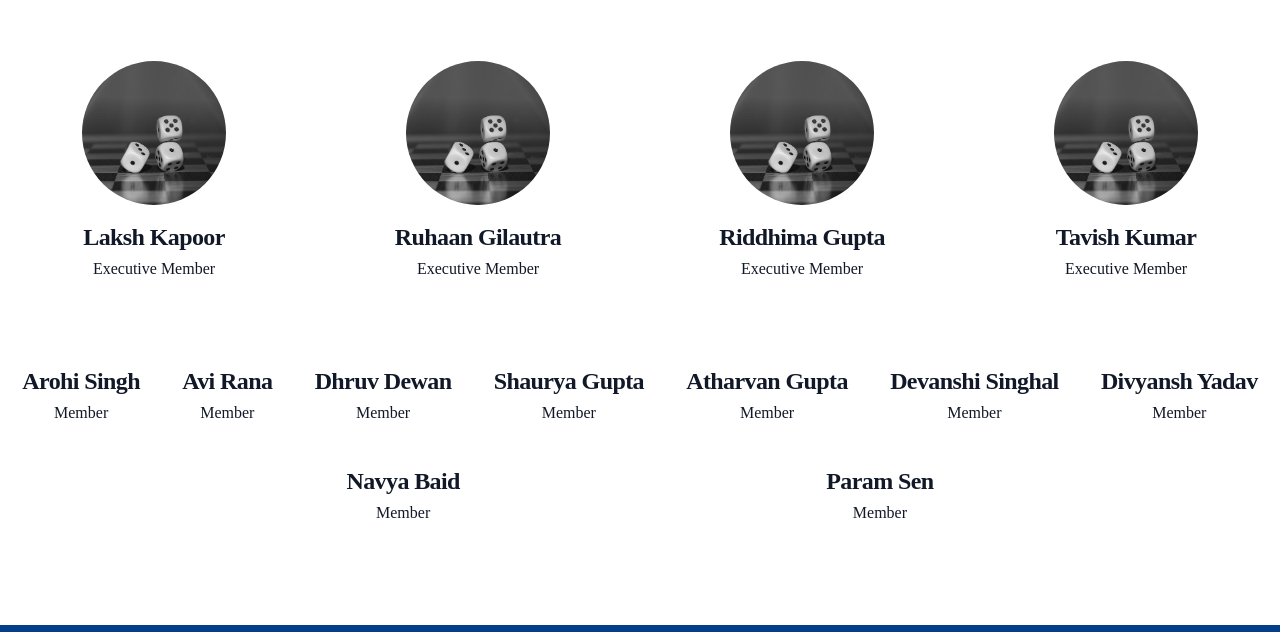
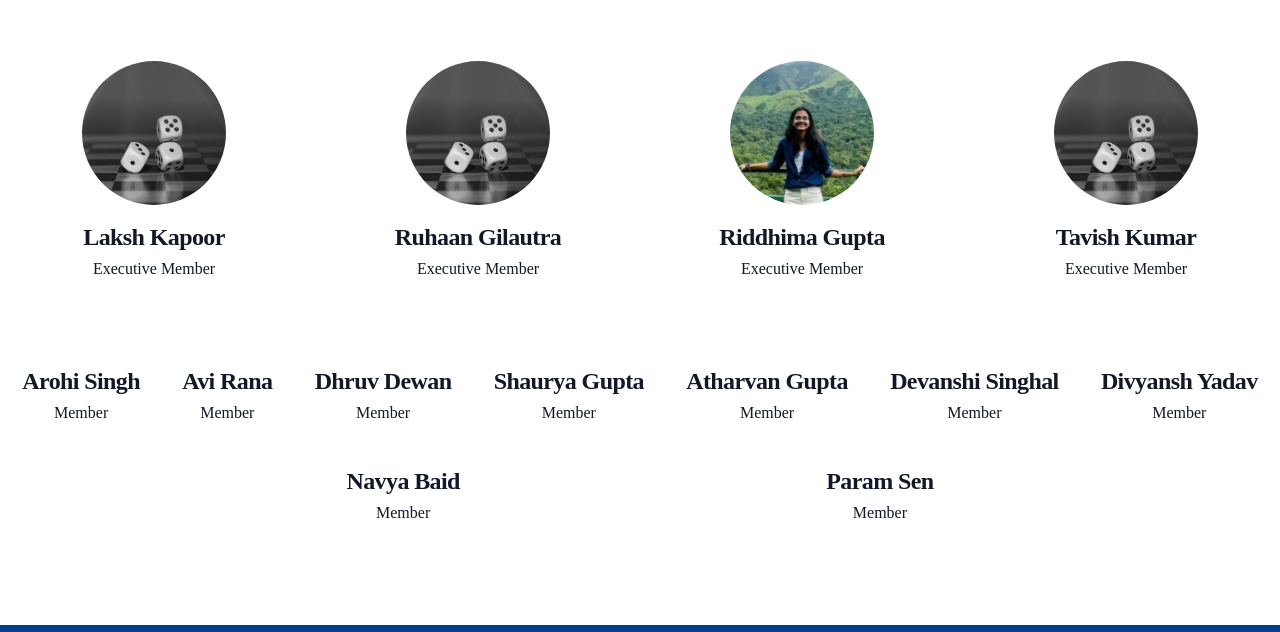
Before and after one commit to akshattdahiya/Vortex2024, a website: page docs/members.html in a window 1280 px wide. Shown: the part 1139-1771 px from the top of the page. Drawn offline with Linux system fonts and the light colour scheme.

Commit message:
image ...

```diff
--- a/docs/members.html
+++ b/docs/members.html
@@ -163,7 +163,7 @@
                             <p class="font-normal">Executive Member</p>
                         </div>
                         <div class="text-center text-gray-900 dark:text-gray-200">
-                            <img class="mx-auto mb-4 w-36 h-36 rounded-full" src="images/random_image.jpg" alt="">
+                            <img class="mx-auto mb-4 w-36 h-36 rounded-full" src="images/riddhima_gupta.jpg" alt="Riddhima Gupta">
                             <h3 class="mb-1 text-2xl font-bold tracking-tight text-gray-900 dark:text-white">
                                 Riddhima Gupta
                             </h3>
```
Also changed, not shown: docs/images/riddhima_gupta.jpg (added).
